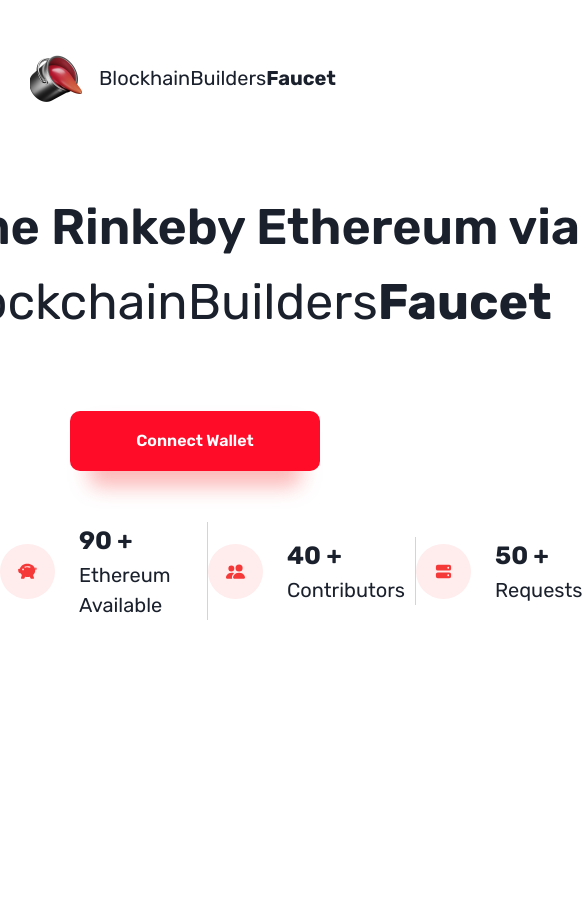
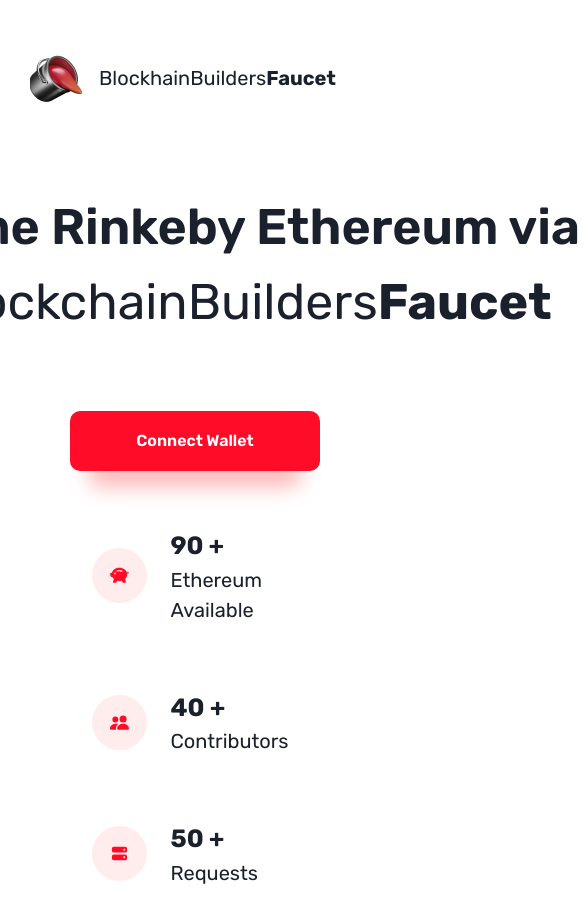
Before and after one commit to EtherCluster/Rinkeby_Facuet, a React (Create React App) app in the folder frontend/: page / in a window 390 px wide. Shown: the top 920 px of the page, 585 px wide, since content can reach past the window. Before the commit the page ends 844 px from the top, so only its background shows below. Built offline with nearby package versions, Linux system fonts and the light colour scheme.

Commit message:
defining the color component, on hover and on active + making the <Stats /> responsive. feels great!

```diff
--- a/frontend/src/components/Button.js
+++ b/frontend/src/components/Button.js
@@ -1,23 +1,15 @@
 import React from "react";
+import styled from "styled-components";
 
 function Button({ onClick, children }) {
   return (
     <div className="relative flex items-center justify-center">
-      <div
+      <Wrapper
         onClick={onClick}
-        style={{
-          background: "#ff0c29",
-          width: 250,
-          height: 60,
-          borderRadius: 10,
-          fontSize: 16,
-          fontWeight: 600,
-          color: "white",
-        }}
-        className="z-10 flex items-center justify-center cursor-pointer select-none"
+        className="z-10 flex items-center justify-center transition-all cursor-pointer select-none"
       >
         {children}
-      </div>
+      </Wrapper>
       <div
         className="absolute"
         style={{
@@ -34,3 +26,21 @@ function Button({ onClick, children }) {
 }
 
 export default Button;
+
+// hover: f5001d
+
+const Wrapper = styled.button`
+  background: #ff0c29;
+  width: 250px;
+  height: 60px;
+  border-radius: 10px;
+  font-size: 16px;
+  font-weight: 600;
+  color: white;
+  :hover {
+    background-color: #d3182c;
+  }
+  :active {
+    background-color: #f5001d;
+  }
+`;
--- a/frontend/src/components/Stats.js
+++ b/frontend/src/components/Stats.js
@@ -5,17 +5,17 @@ import { HiServer } from "react-icons/hi";
 function Stats() {
   return (
     <div
-      className="flex items-center justify-between w-full"
+      className="flex flex-col items-center justify-between w-full mt-6 lg:flex-row lg:my-1"
       style={{ maxWidth: 1140, minHeight: 200 }}
     >
-      <div className="flex items-center justify-center w-full border-r border-gray-300">
+      <div className="flex items-center justify-center w-full py-8 border-r-0 border-gray-300 lg:py-2 lg:border-r">
         <div className="">
           <div className="flex items-center justify-between">
             <div
               className="flex items-center justify-center rounded-full"
               style={{ width: 55, height: 55, background: "#FFECEC" }}
             >
-              <BsFillPiggyBankFill size="19" color="#F53838" />
+              <BsFillPiggyBankFill size="19" color="#ff0c29" />
             </div>
             <div className="w-32 ml-6">
               <div style={{ fontWeight: 700, fontSize: 25 }}>90 +</div>
@@ -26,14 +26,14 @@ function Stats() {
           </div>
         </div>
       </div>
-      <div className="flex items-center justify-center w-full border-r border-gray-300">
+      <div className="flex items-center justify-center w-full py-8 border-r-0 border-gray-300 lg:py-2 lg:border-r">
         <div className="">
           <div className="flex items-center justify-between">
             <div
               className="flex items-center justify-center rounded-full"
               style={{ width: 55, height: 55, background: "#FFECEC" }}
             >
-              <BsFillPeopleFill size="19" color="#F53838" />
+              <BsFillPeopleFill size="19" color="#ff0c29" />
             </div>
             <div className="w-32 ml-6">
               <div style={{ fontWeight: 700, fontSize: 25 }}>40 +</div>
@@ -42,14 +42,14 @@ function Stats() {
           </div>
         </div>
       </div>
-      <div className="flex items-center justify-center w-full border-r border-gray-300">
+      <div className="flex items-center justify-center w-full py-8 border-r-0 border-gray-300 lg:py-2">
         <div className="">
           <div className="flex items-center justify-between">
             <div
               className="flex items-center justify-center rounded-full"
               style={{ width: 55, height: 55, background: "#FFECEC" }}
             >
-              <HiServer size="19" color="#F53838" />
+              <HiServer size="19" color="#ff0c29" />
             </div>
             <div className="w-32 ml-6">
               <div style={{ fontWeight: 700, fontSize: 25 }}>50 +</div>
```
